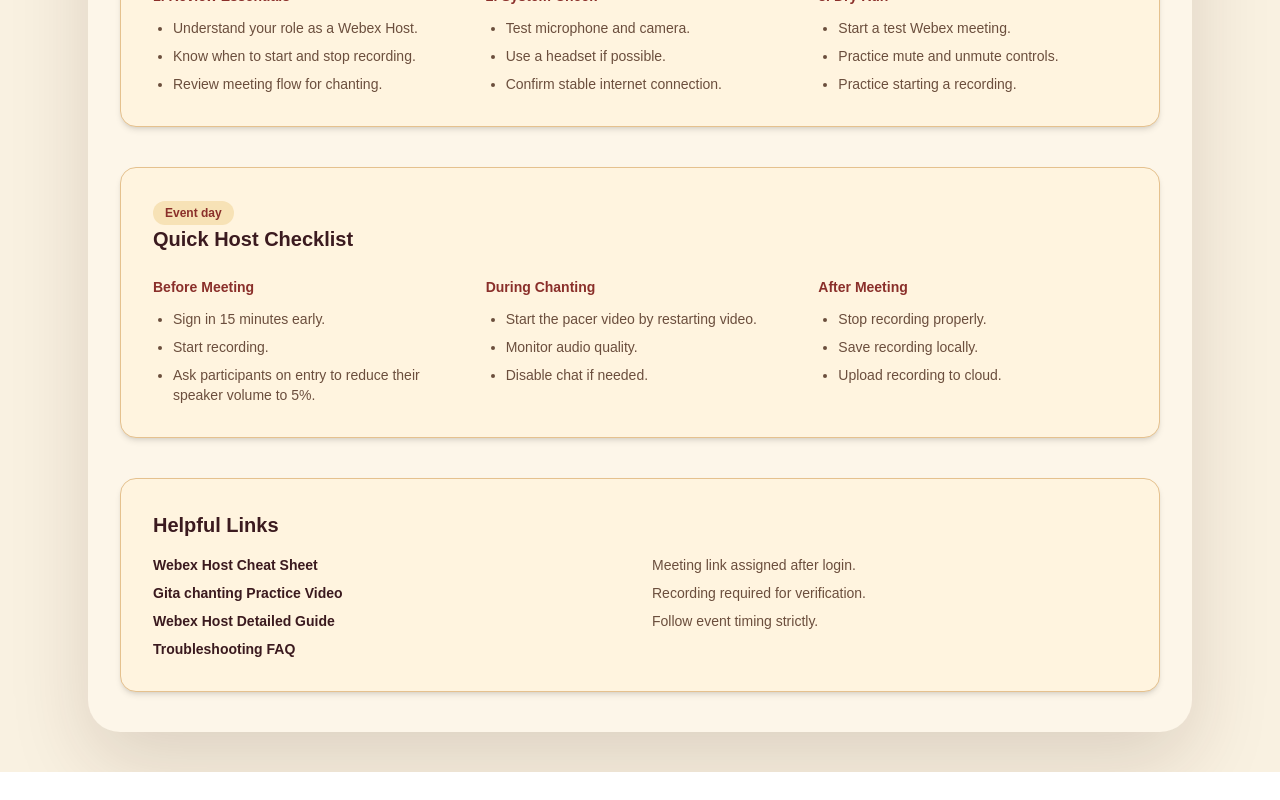
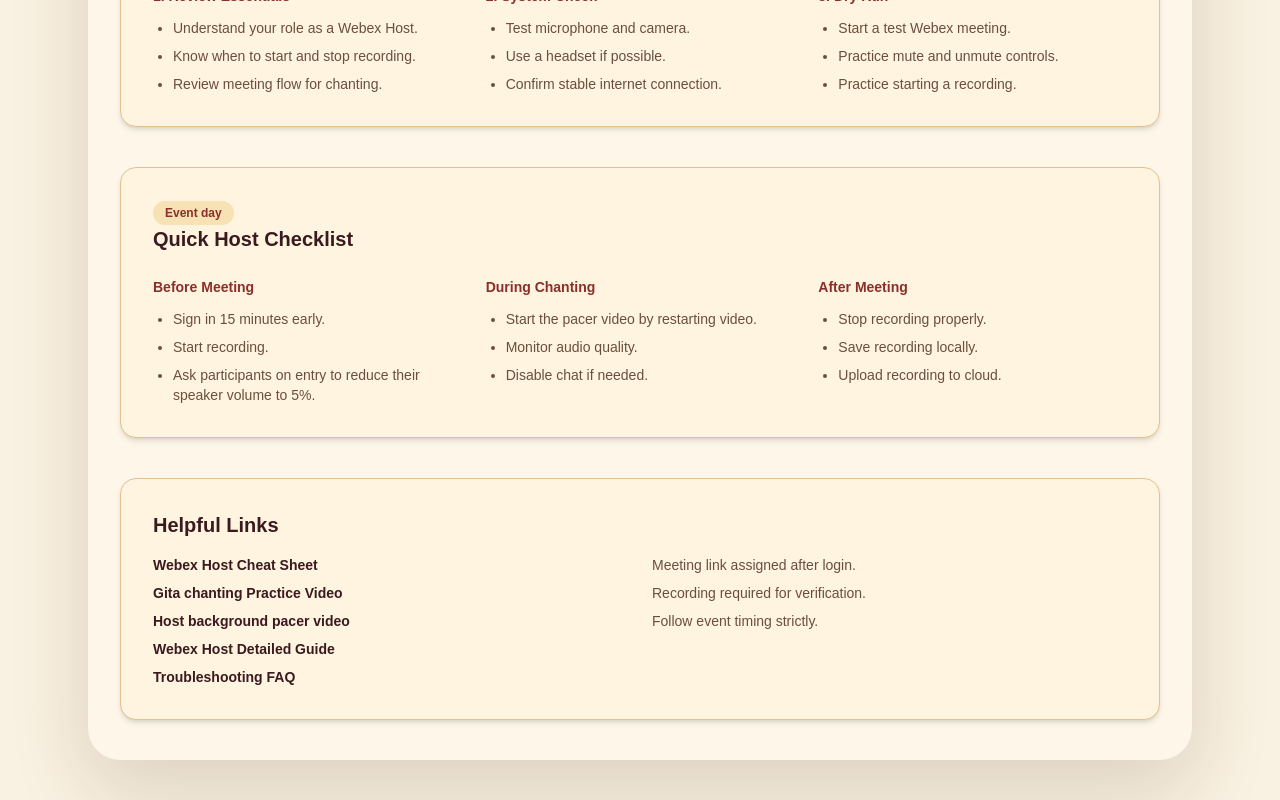
Before and after one commit to iamgoutham/webexwebex-event-admin, a Next.js app: page / in a window 1280 px wide. Shown: the part 1126-1926 px from the top of the page. Before the commit the page ends 1898 px from the top, so only its background shows below. Built offline with nearby package versions, Linux system fonts and the light colour scheme; no server answers.

Commit message:
feat: add host background pacer video link to home page

```diff
--- a/src/app/page.tsx
+++ b/src/app/page.tsx
@@ -207,6 +207,14 @@
             </li>
             <li>
               <a
+                href="/pacervideo.mp4"
+                className="font-semibold text-[#3b1a1f] hover:text-[#8a2f2a]"
+              >
+                Host background pacer video
+              </a>
+            </li>
+            <li>
+              <a
                 href="https://docs.google.com/document/d/1RKZ1pIlyvRnH3zkzIV3tm0F4ESxqr7L0B52tlhL1FQI/edit?tab=t.0"
                 target="_blank"
                 rel="noreferrer"
```
